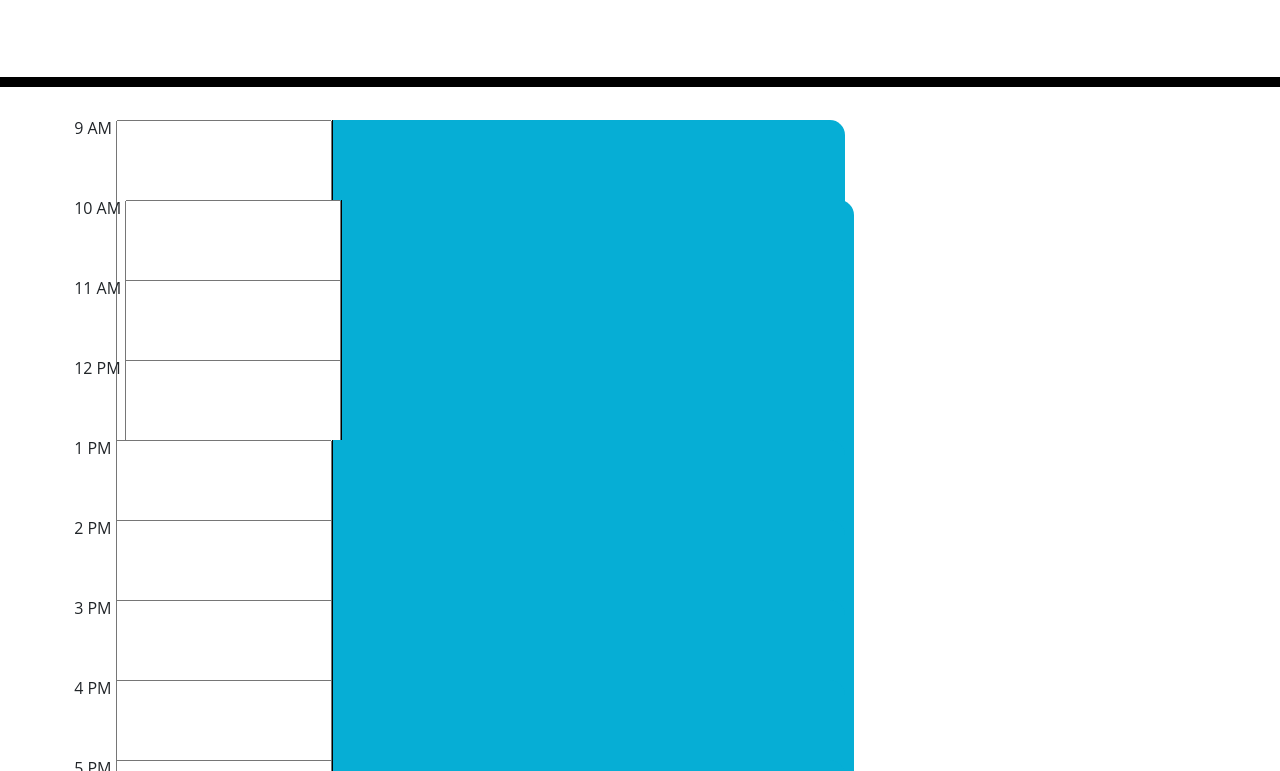
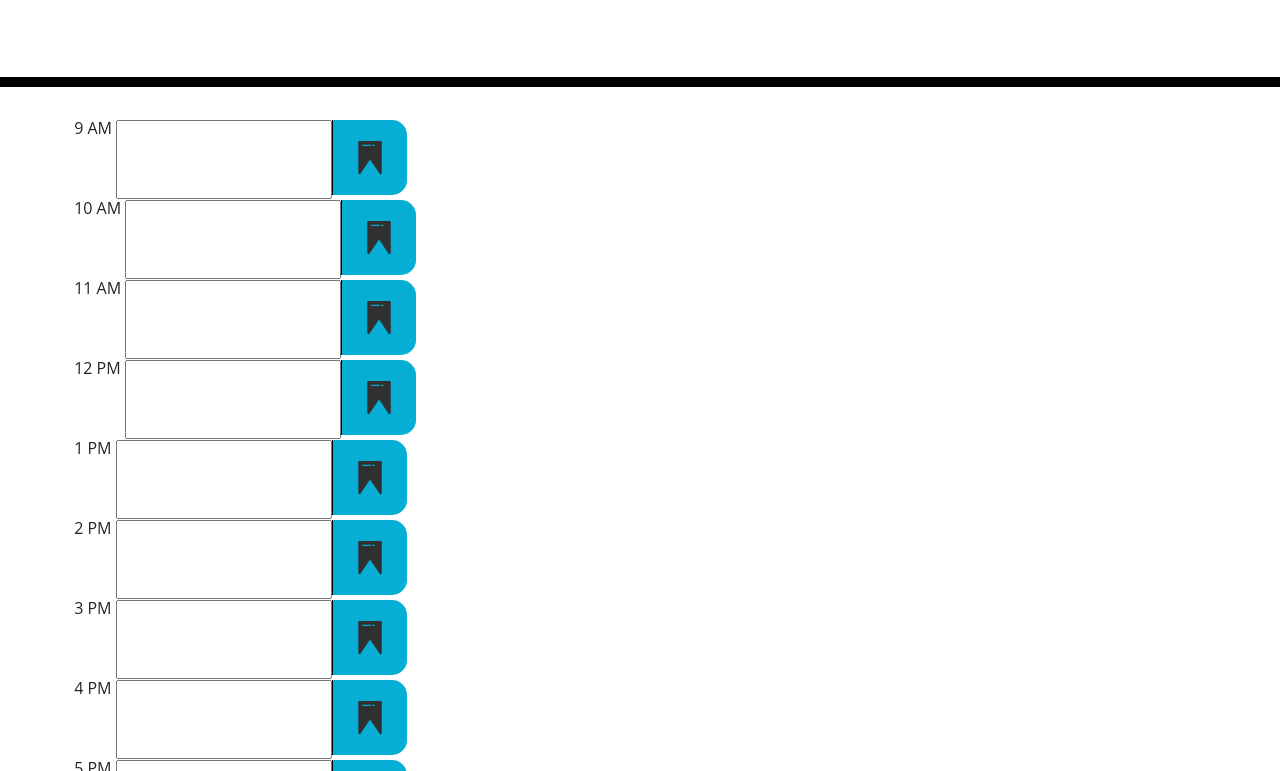
Before and after one commit to misterloya/work_day_scheduler_Loya, a plain HTML site: page index.html in a window 1280 px wide. Shown: the part 181-952 px from the top of the page. Drawn offline with nearby package versions, Linux system fonts and the light colour scheme.

Commit message:
push new edits, js and moment details

```diff
--- a/assets/script.js
+++ b/assets/script.js
@@ -1,14 +1,10 @@
 $(document).ready(function(){
     $("p#currentDay").append(moment().format('dddd,MMM Do'))
-
     var currentHour = moment().format("ha");
-
  var timeArr  = $("input");
  for (i=0; i<timeArr.length; i++) {
     var hour = $(timeArr[i]).attr("id")
     var task = localStorage.getItem("item" + hour);
-
-
 
     $(timeArr[i]).val(task)
 
@@ -21,201 +17,156 @@ for (i=0; i<timeArr.length; i++) {
     else if (difference === 0){
         $(timeArr[i]).css("background", "red")
         }
-
     else {
         $(timeArr[i]).css("background", "green")
     }
  }
-
-
  // 9AM
  $("#saveBtn9am").on("click", function(){
     $("input9am").css("background" , "green");
-
     // local storage
     var itemInput = $("#9AM").val();
     localStorage.setItem("item9AM", (itemInput));
-
     $("#saveBtn9AM").on("click", function() {
         $("input#9AM").css("opacity", "0.5");
         // remove from LS
         localStorage.removeItem("item9AM");
     })
-
     // remove text from input
-
     $("saveBtn9AM").on("click", function(){
         $("#9AM").val() = "";
     })
-
-
+ });
  // 10am
  $("#saveBtn10am").on("click", function(){
     $("input10am").css("background" , "green");
-
     // local storage
     var itemInput = $("#10AM").val();
     localStorage.setItem("item10AM", (itemInput));
-
     $("#saveBtn10AM").on("click", function() {
         $("input#10AM").css("opacity", "0.5");
         // remove from LS
         localStorage.removeItem("item10AM");
     })
-
     // remove text from input
-
     $("saveBtn10AM").on("click", function(){
         $("#10AM").val() = "";
     })
-
-
+ });
  // 11am
  $("#saveBtn11AM").on("click", function(){
     $("input11AM").css("background" , "green");
-
     // local storage
     var itemInput = $("#11AM").val();
     localStorage.setItem("item9AM", (itemInput));
-
     $("#saveBtn11AM").on("click", function() {
         $("input#11AM").css("opacity", "0.5");
         // remove from LS
         localStorage.removeItem("item11AM");
     })
-
     // remove text from input
-
     $("saveBtn11AM").on("click", function(){
         $("#11AM").val() = "";
     })
-
-
+ });
  // 12pm
  $("#saveBtn12PM").on("click", function(){
     $("input12PM").css("background" , "green");
-
     // local storage
     var itemInput = $("#12PM").val();
     localStorage.setItem("item12PM", (itemInput));
-
     $("#saveBtn12PM").on("click", function() {
         $("input#12PM").css("opacity", "0.5");
         // remove from LS
         localStorage.removeItem("item12PM");
     })
-
     // remove text from input
-
     $("saveBtn12PM").on("click", function(){
         $("#12PM").val() = "";
     })
-
-
+ });
  // 1pm
  $("#saveBtn1PM").on("click", function(){
     $("input1PM").css("background" , "green");
-
     // local storage
     var itemInput = $("#1PM").val();
     localStorage.setItem("item1PM", (itemInput));
-
     $("#saveBtn1PM").on("click", function() {
         $("input#1PM").css("opacity", "0.5");
         // remove from LS
         localStorage.removeItem("item1PM");
     })
-
     // remove text from input
-
     $("saveBtn1PM").on("click", function(){
         $("#1PM").val() = "";
     })
-
+ });
 
  // 2pm
  $("#saveBtn2PM").on("click", function(){
     $("input2PM").css("background" , "green");
-
     // local storage
     var itemInput = $("#2PM").val();
     localStorage.setItem("item2PM", (itemInput));
-
     $("#saveBtn2PM").on("click", function() {
         $("input#2PM").css("opacity", "0.5");
         // remove from LS
         localStorage.removeItem("item2PM");
     })
-
     // remove text from input
-
     $("saveBtn2PM").on("click", function(){
         $("#2PM").val() = "";
     })
-
-
+ });
  // 3pm
  $("#saveBtn3PM").on("click", function(){
     $("input3PM").css("background" , "green");
-
     // local storage
     var itemInput = $("#3PM").val();
     localStorage.setItem("item3PM", (itemInput));
-
     $("#saveBtn3PM").on("click", function() {
+ 8:27
  $("input#3PM").css("opacity", "0.5");
         // remove from LS
         localStorage.removeItem("item3PM");
     })
-
     // remove text from input
-
     $("saveBtn3PM").on("click", function(){
         $("#3PM").val() = "";
     })
-
-
+ });
  // 4pm
  $("#saveBtn4PM").on("click", function(){
     $("input4PM").css("background" , "green");
-
     // local storage
     var itemInput = $("#4PM").val();
     localStorage.setItem("item4PM", (itemInput));
-
     $("#saveBtn4PM").on("click", function() {
         $("input#4PM").css("opacity", "0.5");
         // remove from LS
         localStorage.removeItem("item4PM");
     })
-
     // remove text from input
-
     $("saveBtn4PM").on("click", function(){
         $("#4PM").val() = "";
     })
-
+ });
 
  // 5pm
  $("#saveBtn5PM").on("click", function(){
     $("input5PM").css("background" , "green");
-
     // local storage
     var itemInput = $("#5PM").val();
     localStorage.setItem("item5PM", (itemInput));
-
     $("#saveBtn5PM").on("click", function() {
         $("input#5PM").css("opacity", "0.5");
         // remove from LS
         localStorage.removeItem("item5PM");
     })
-
     // remove text from input
-
     $("saveBtn5PM").on("click", function(){
         $("#5PM").val() = "";
     })
-
-
     console.log(moment());
  });
+ });
--- a/assets/style.css
+++ b/assets/style.css
@@ -69,3 +69,8 @@ textarea{
   font-size: 20px;
   transition: all .3s ease-in-out;
 }
+
+img {
+  width: 75px;
+  height: 75px;
+}
--- a/index.html
+++ b/index.html
@@ -22,7 +22,7 @@
       href="https://fonts.googleapis.com/css?fAMily=Open+Sans&display=swap"
       rel="stylesheet"
     />
-    <link rel="stylesheet" href="assets/style.css" />
+    <link rel="stylesheet" href="./assets/style.css" />
     <title>Work Day Scheduler</title>
   </head>
 
@@ -34,16 +34,15 @@
     </header>
     <div class="container">
       <!-- Timeblocks Go Here -->
-      <div class="row"> 9 AM <input id="9AM" type = "text"> <img src="./assets/save.png" class = "saveBtn" id="saveBtn9AM"></div>
-      <div class="row"> 10 AM <input id="10AM" type = "text"> <img src="./assets/save.png" class = "saveBtn" id="saveBtn10AM"></div>
-      <div class="row"> 11 AM <input id="11AM" type = "text"> <img src="./assets/save.png" class = "saveBtn" id="saveBtn11AM"></div>
-      <div class="row"> 12 PM <input id="12PM" type = "text"> <img src="./assets/save.png" class = "saveBtn" id="saveBtn12PM"></div>
-      <div class="row"> 1 PM <input id="1PM" type = "text"> <img src="./assets/save.png" class = "saveBtn" id="saveBtn1PM"></div>
-      <div class="row"> 2 PM <input id="2PM" type = "text"> <img src="./assets/save.png" class = "saveBtn" id="saveBtn2PM"></div>
-      <div class="row"> 3 PM <input id="3PM" type = "text"> <img src="./assets/save.png" class = "saveBtn" id="saveBtn3PM"></div>
-      <div class="row"> 4 PM <input id="4PM" type = "text"> <img src="./assets/save.png" class = "saveBtn" id="saveBtn4PM"></div>
-      <div class="row"> 5 PM <input id="5PM" type = "text"> <img src="./assets/save.png" class = "saveBtn" id="saveBtn5PM"></div>
-
+      <div class="row"> 9 AM <input id="9AM" type = "text"> <img src="assets/save.png" class = "saveBtn" id="saveBtn9AM"></div>
+      <div class="row"> 10 AM <input id="10AM" type = "text"> <img src="assets/save.png" class = "saveBtn" id="saveBtn10AM"></div>
+      <div class="row"> 11 AM <input id="11AM" type = "text"> <img src="assets/save.png" class = "saveBtn" id="saveBtn11AM"></div>
+      <div class="row"> 12 PM <input id="12PM" type = "text"> <img src="assets/save.png" class = "saveBtn" id="saveBtn12PM"></div>
+      <div class="row"> 1 PM <input id="1PM" type = "text"> <img src="assets/save.png" class = "saveBtn" id="saveBtn1PM"></div>
+      <div class="row"> 2 PM <input id="2PM" type = "text"> <img src="assets/save.png" class = "saveBtn" id="saveBtn2PM"></div>
+      <div class="row"> 3 PM <input id="3PM" type = "text"> <img src="assets/save.png" class = "saveBtn" id="saveBtn3PM"></div>
+      <div class="row"> 4 PM <input id="4PM" type = "text"> <img src="assets/save.png" class = "saveBtn" id="saveBtn4PM"></div>
+      <div class="row"> 5 PM <input id="5PM" type = "text"> <img src="assets/save.png" class = "saveBtn" id="saveBtn5PM"></div>
 
       </div>
 
```
Lines whose indentation alone changed are shown as unchanged.
